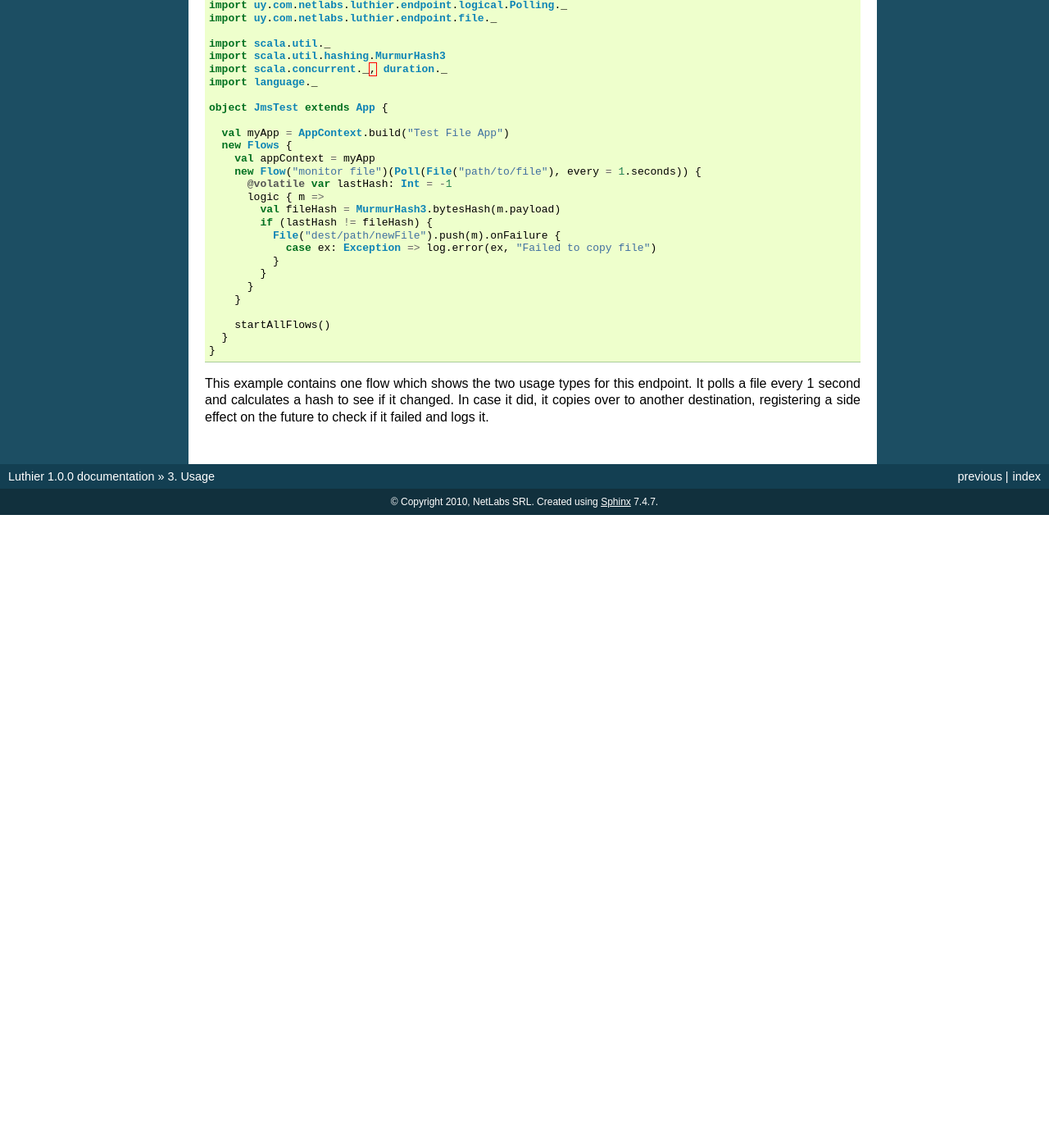
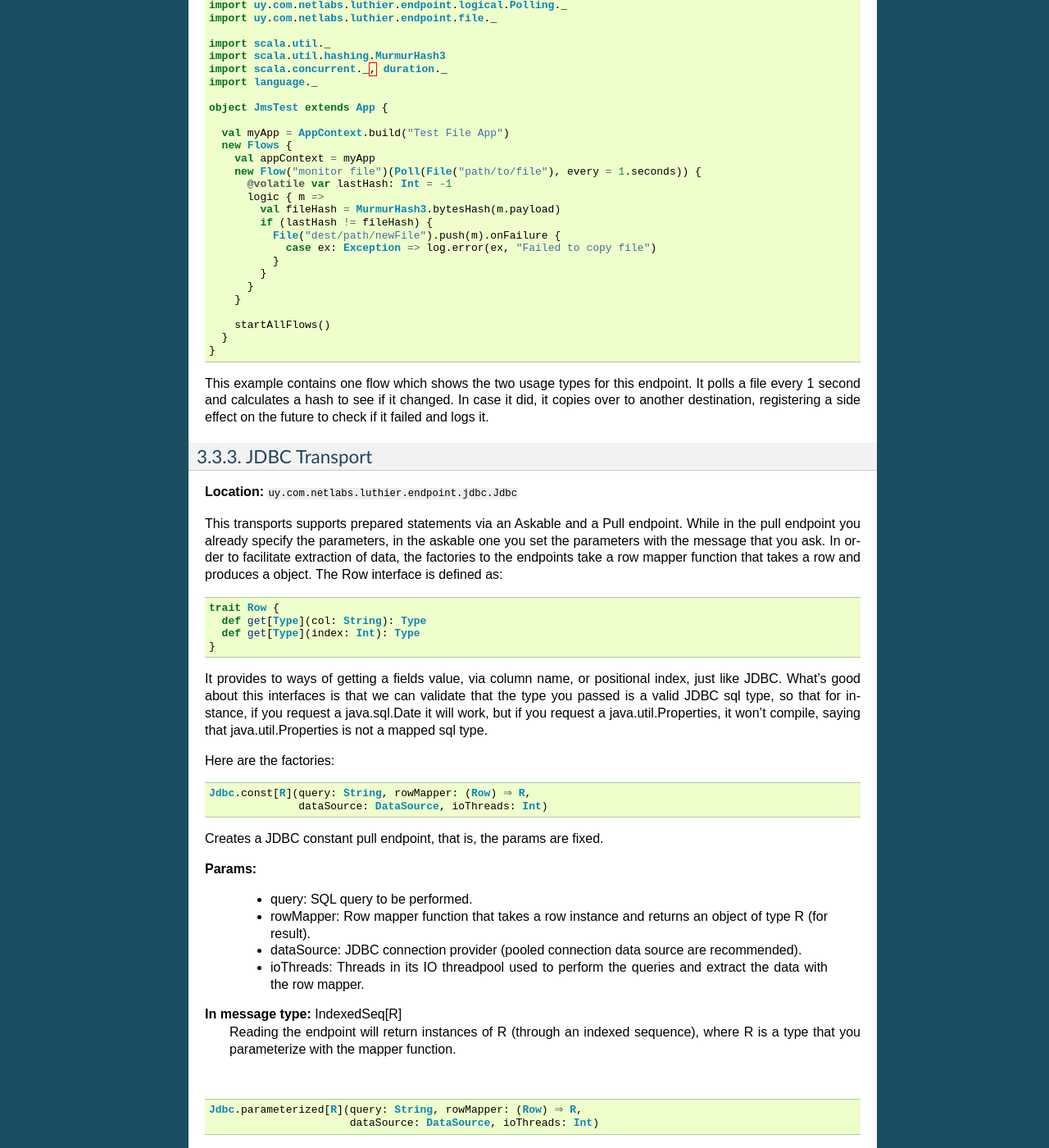
Before and after one commit to netlabs-foundation/luthier, a Sphinx documentation site: the page built from doc/sphinx/usage.rst, in a window 1280 px wide and 1400 px high, scrolled down 6348 px. Shown: the whole window at 82% size. Built offline with Sphinx 7.4.7, drawn with Linux system fonts in a browser that asks for light colours; before the commit the page ends 6976 px from its top, so only the background shows below that; some of the changed text lies outside the part shown.

Commit message:
Documented JDBC transport

```diff
--- a/doc/sphinx/usage.rst
+++ b/doc/sphinx/usage.rst
@@ -359,7 +359,7 @@ Creates a File endpoint to specific file, this endpoint supports Sink and Pull e
  * charset: Charset to use when writing text to it.
  * ioThreads: Threads in its IO threadpool.
 
-**Inbound message type:** Array[Byte]
+**In message type:** Array[Byte]
   Reading the file always returns its content as an array of bytes.
 **Supported payloads:** Iterable[Byte], Array[Byte], String, and java.io.Serializable.
   Any of this types of payload is writable to a file.
@@ -401,3 +401,130 @@ Full example:
 This example contains one flow which shows the two usage types for this endpoint. It polls a file every 1 second
 and calculates a hash to see if it changed. In case it did, it copies over to another destination, registering a side
 effect on the future to check if it failed and logs it.
+
+JDBC Transport
+--------------
+
+**Location:** ``uy.com.netlabs.luthier.endpoint.jdbc.Jdbc``
+
+This transports supports prepared statements via an Askable and a Pull endpoint. While in the pull endpoint you already
+specify the parameters, in the askable one you set the parameters with the message that you ask.
+In order to facilitate extraction of data, the factories to the endpoints take a row mapper function that takes a row
+and produces a object. The Row interface is defined as:
+
+.. code-block:: scala
+
+  trait Row {
+    def get[Type](col: String): Type
+    def get[Type](index: Int): Type
+  }
+
+It provides to ways of getting a fields value, via column name, or positional index, just like JDBC. What's good about
+this interfaces is that we can validate that the type you passed is a valid JDBC sql type, so that for instance, if you
+request a java.sql.Date it will work, but if you request a java.util.Properties, it won't compile, saying that
+java.util.Properties is not a mapped sql type.
+
+Here are the factories:
+
+.. code-block:: scala
+
+  Jdbc.const[R](query: String, rowMapper: (Row) ⇒ R,
+                dataSource: DataSource, ioThreads: Int)
+
+Creates a JDBC constant pull endpoint, that is, the params are fixed.
+
+**Params:**
+
+ * query: SQL query to be performed.
+ * rowMapper: Row mapper function that takes a row instance and returns an object of type R (for result).
+ * dataSource: JDBC connection provider (pooled connection data source are recommended).
+ * ioThreads: Threads in its IO threadpool used to perform the queries and extract the data with the row mapper.
+
+**In message type:** IndexedSeq[R]
+  Reading the endpoint will return instances of R (through an indexed sequence), where R is a type that you parameterize
+  with the mapper function.
+
+|
+.. code-block:: scala
+
+  Jdbc.parameterized[R](query: String, rowMapper: (Row) ⇒ R,
+                        dataSource: DataSource, ioThreads: Int)
+
+Creates a JDBC endpoint which takes sql parameters that are passed on each request (ask invocation). The query that
+you pass must have sql parameters specified with ``?`` which you later pass on each ask via a tuple or sequence or
+product instance (of which case class are valid candidates, read about them `here <http://www.scala-lang.org/node/107>`_).
+
+**Params:**
+
+ * query: SQL query to be performed, there should be sql paramaterized variables declared with ``?``.
+ * rowMapper: Row mapper function that takes a row instance and returns an object of type R (for result).
+ * dataSource: JDBC connection provider (pooled connection data source are recommended).
+ * ioThreads: Threads in its IO threadpool used to perform the queries and extract the data with the row mapper.
+
+**In message type:** IndexedSeq[R]
+  Reading the endpoint will return instances of R (through an indexed sequence), where R is a type that you parameterize
+  with the mapper function.
+**Supported payloads:** IndexedSeq[_ <: Any], Product.
+  Asking always take an instance of a product, or a sequence of values.
+
+Full example:
+
+.. code-block:: scala
+
+  import uy.com.netlabs.luthier._
+  import endpoint.jdbc._
+
+  import scala.concurrent._, duration._
+  import scala.util._
+  import language._
+
+  import endpoint.logical.Polling._
+  import endpoint.logical.Metronome
+
+  object JdbcFastTest extends App {
+    //create a H2 in memory DB
+    val dataSource: javax.sql.DataSource =
+      org.h2.jdbcx.JdbcConnectionPool.create("jdbc:h2:mem:test", "test", "test")
+    val conn = dataSource.getConnection()
+    try {
+      val st = conn.createStatement()
+      st.execute("CREATE TABLE Coffees (cofName text, supId text, price double)")
+      st.execute("INSERT INTO Coffees VALUES('Colombian', '101', 7.99)")
+      st.execute("INSERT INTO Coffees VALUES('Colombian_Decaf', '101', 8.99)")
+      st.execute("INSERT INTO Coffees VALUES('French_Roast_Decaf', '49', 9.99)")
+    } finally { conn.close() }
+
+    //Declare a class that represents our coffees
+    case class Coffee(name: String, supId: String, price: Double)
+    //define a mapper function from rows to coffees
+    val coffeeMapper = (r: Row) => new Coffee(r.get[String](1),
+                                              r.get[String](2),
+                                              r.get[Double](3))
+
+    new Flows {
+      val appContext = AppContext.build("Jdbc Test")
+
+      new Flow("Poll jdbc")(Poll(Jdbc.const("", coffeeMapper, dataSource), every = 1.second)) {
+        logic {coffees =>
+          for (coffee <- coffees.payload) println(coffee)
+        }
+      }
+
+      val query = Jdbc.parameterized(
+                       "SELECT * from Coffees WHERE price > ? AND price < ?",
+                       coffeeMapper, dataSource)
+      new Flow("Check coffee's prices")(Metronome(1.second)) {
+        logic {pulse =>
+          query.ask(pulse.map(_ => (5, 8))) map {coffees =>
+            println("Best priced coffees: " + coffees.payload.mkString(", "))
+          }
+        }
+      }
+    }
+  }
+
+This example is quite self-explanatory (and admittedly silly). First we create an in-memory H2 DB for the example and
+populate it. Then we declare our class that represents the table in the DB and a row mapper for it, that maps the
+columns positionally. Finally we declare our Flows container with two flows to showcase the two type of endpoints, where
+the first one polls the database every one second with a fixed queries and lists the avaiable coffees, and the second
+one shows how you could define a parameterized query that you specify its parameters on each call.
```
